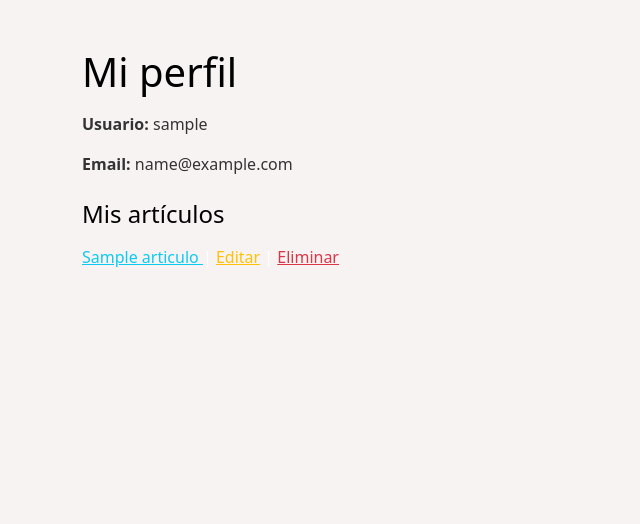
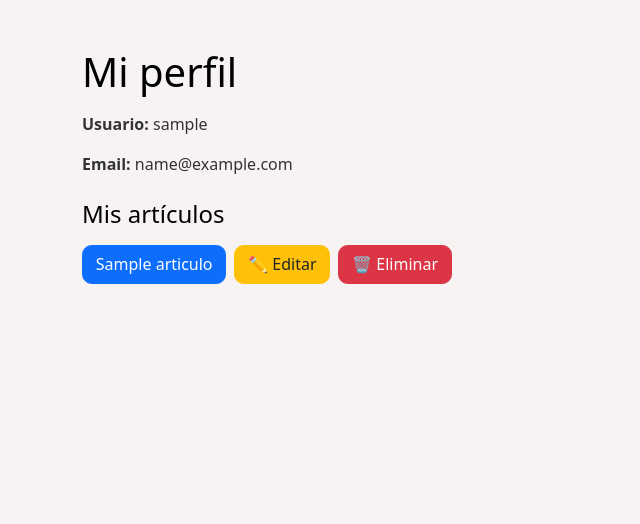
Before and after one commit to ElFranck21/Emeypedia, a Django app: page /usuarios/perfil/ in a window 1280 px wide. Shown: the part 66-590 px from the top of the page, without its empty margins (0-640 px from the left). Run offline with Django 5.2, Linux system fonts and the light colour scheme; a user stored in the database is signed in; tables that the repository leaves empty hold one stand-in row (values such as "Sample post").

Commit message:
cambios en modal, carta y edicion

```diff
--- a/templates/perfil.html
+++ b/templates/perfil.html
@@ -13,18 +13,54 @@
 
     <ul class="list-unstyled">
         {% for articulo in articulos_usuario %}
-            <li class="mb-2">
-                <a href="{% url 'detalle_articulo' articulo.id %}" class="text-info">
-                    {{ articulo.titulo }}
-                </a>
-                |
-                <a href="{% url 'editar_articulo' articulo.id %}" class="text-warning">Editar</a>
-                |
-                <a href="{% url 'eliminar_articulo' articulo.id %}" class="text-danger">Eliminar</a>
-            </li>
+            <li class="mb-2 d-flex align-items-center gap-2">
+
+    <a href="{% url 'detalle_articulo' articulo.id %}"
+       class="btn btn-primary"
+       style="border-radius: 0.6rem; padding: 0.4rem 0.8rem;">
+       {{ articulo.titulo }}
+    </a>
+    <a href="{% url 'editar_articulo' articulo.id %}"
+       class="btn btn-warning text-dark"
+       style="border-radius: 0.6rem; padding: 0.4rem 0.8rem;">
+       ✏️ Editar
+    </a>
+    <button class="btn btn-danger"
+            style="border-radius: 0.6rem; padding: 0.4rem 0.8rem;"
+            data-bs-toggle="modal"
+            data-bs-target="#deleteArticleModal">
+        🗑️ Eliminar
+    </button>
+
+</li>
         {% empty %}
             <li class="text-muted">Aún no has publicado artículos.</li>
         {% endfor %}
     </ul>
 </div>
+
+
+<!-- MODAL DE CONFIRMACIÓN DE ELIMINACIÓN -->
+<div class="modal fade" id="deleteArticleModal" tabindex="-1" aria-labelledby="deleteArticleModalLabel" aria-hidden="true">
+  <div class="modal-dialog modal-dialog-centered">
+    <div class="modal-content p-4" style="border-radius: 1rem;">
+      <div class="modal-header">
+        <h5 class="modal-title text-danger" id="deleteArticleModalLabel">Eliminar artículo</h5>
+        <button type="button" class="btn-close" data-bs-dismiss="modal" aria-label="Cerrar"></button>
+      </div>
+
+      <div class="modal-body text-center text-dark">
+        <p>¿Estás seguro que deseas eliminar el artículo <strong></strong>?</p>
+      </div>
+
+      <div class="modal-footer justify-content-center">
+        <form method="post">
+          {% csrf_token %}
+          <button type="submit" class="btn btn-danger">Sí, eliminar</button>
+        </form>
+        <button type="button" class="btn btn-secondary" data-bs-dismiss="modal">Cancelar</button>
+      </div>
+    </div>
+  </div>
+</div>
 {% endblock %}
```
Also changed, not shown: Emeypediaa/settings.py (+6 -2 lines), templates/editarArt.html (+18 -0 lines), templates/eliminarArt.html (deleted, +0 -14 lines).
